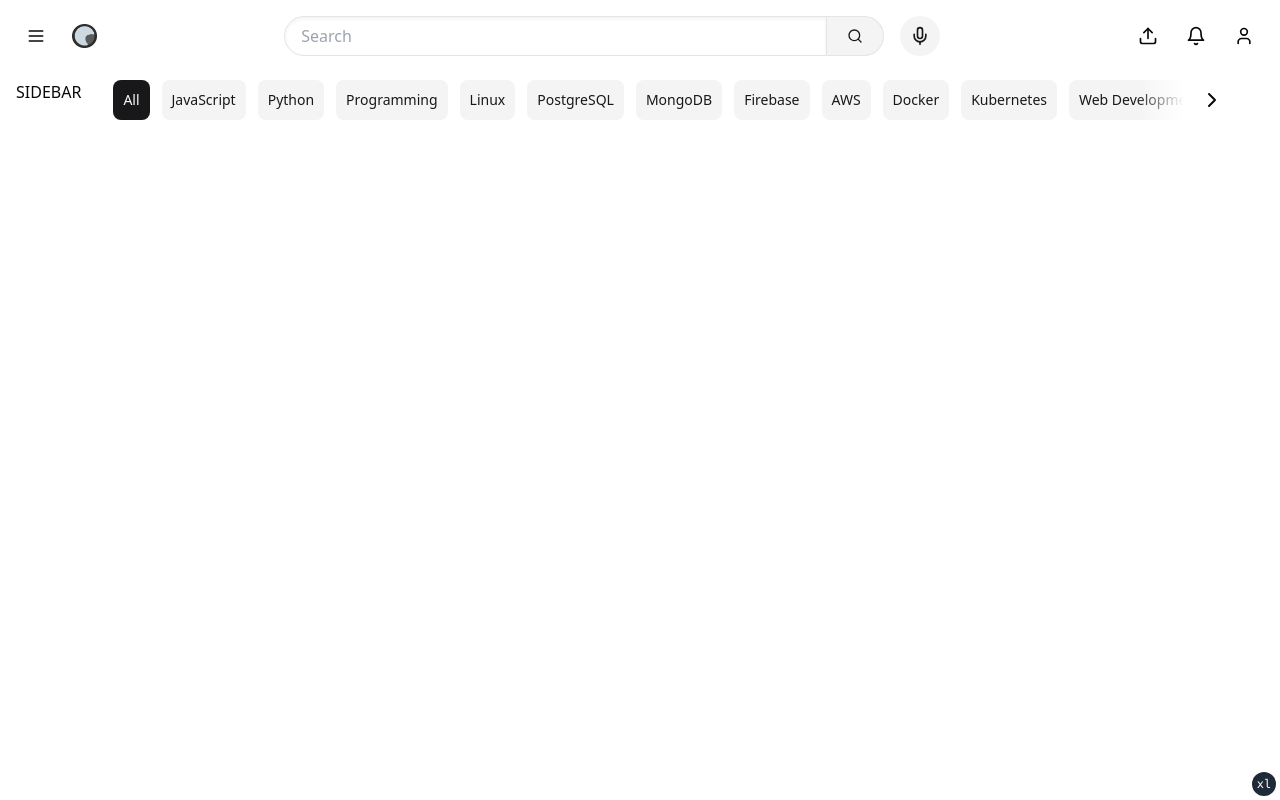
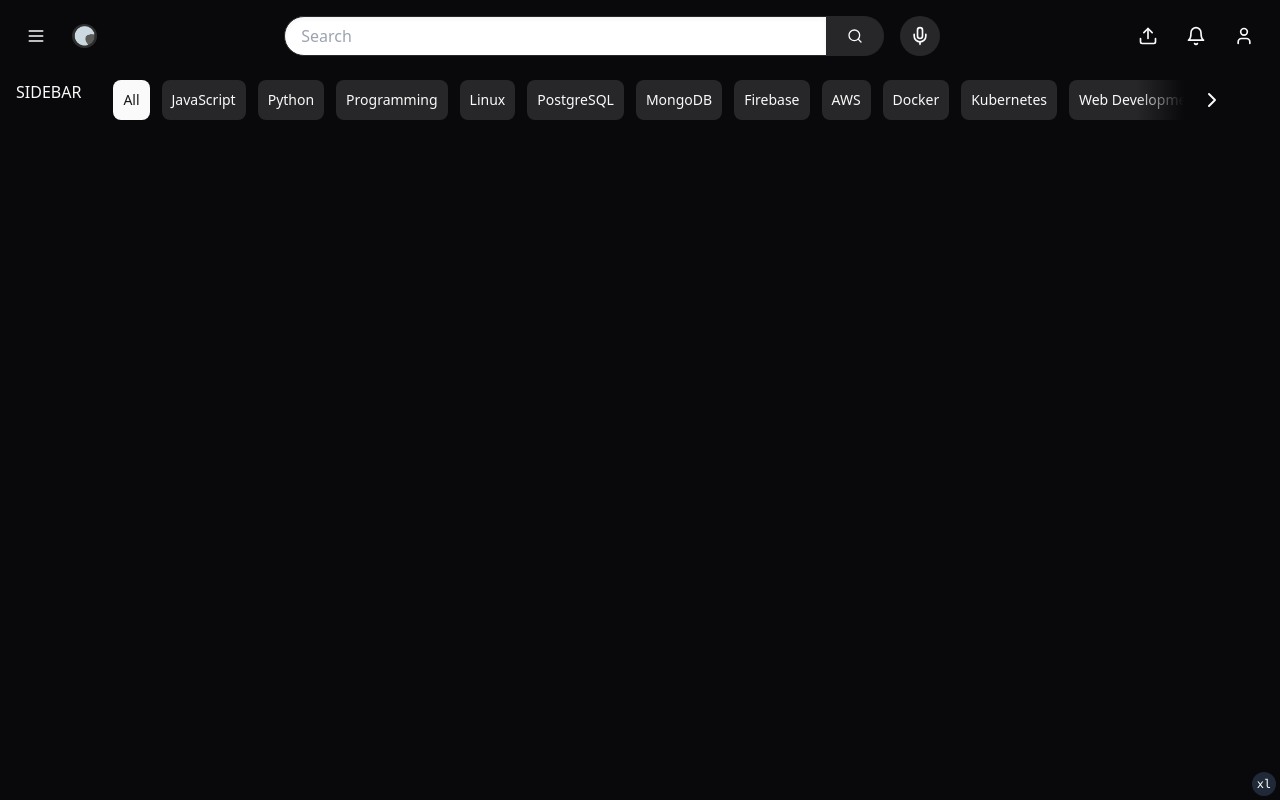
Before and after one commit to jocades/yt-home-gui, a React (Vite) app: page / in a window 1280 px wide. Built offline with nearby package versions, Linux system fonts and the light colour scheme.

Commit message:
add theme provider

```diff
--- a/package.json
+++ b/package.json
@@ -11,12 +11,14 @@
   },
   "dependencies": {
     "@radix-ui/react-dropdown-menu": "^2.0.6",
+    "@radix-ui/react-slot": "^1.0.2",
     "class-variance-authority": "^0.7.0",
     "clsx": "^2.0.0",
     "lucide-react": "^0.285.0",
     "react": "^18.2.0",
     "react-dom": "^18.2.0",
-    "tailwind-merge": "^1.14.0"
+    "tailwind-merge": "^1.14.0",
+    "tailwindcss-animate": "^1.0.7"
   },
   "devDependencies": {
     "@types/node": "^20.8.4",
--- a/src/app.tsx
+++ b/src/app.tsx
@@ -1,16 +1,17 @@
-import { PageHeader } from './components/layout/page-header'
-import { useEffect, useState } from 'react'
+import { Header } from './components/layout/header'
+import { useState } from 'react'
 import { TailwindIndicator } from './components/tailwind-indicator'
 import { CategoryList } from './components/category-list'
 import { categories } from './assets/data'
+import { ThemeProvider } from './contexts/theme'
 
 export default function App() {
   const [selectedCategory, setSelectedCategory] = useState(categories[0])
 
   return (
-    <>
+    <ThemeProvider>
       <div className='max-h-screen flex flex-col p-2 md:p-4'>
-        <PageHeader />
+        <Header />
         <div className='grid grid-cols-[auto,1fr] flex-grow overflow-auto'>
           <div className='flex flex-col'>SIDEBAR</div>
           <div className='sticky top-0 z-10 px-8 pb-4 overflow-x-hidden'>
@@ -23,6 +24,6 @@ export default function App() {
         </div>
       </div>
       <TailwindIndicator />
-    </>
+    </ThemeProvider>
   )
 }
--- a/src/components/layout/page-header.tsx
+++ b/src/components/layout/header.tsx
@@ -5,21 +5,13 @@ import {
   MicIcon,
   SearchIcon,
   UploadIcon,
-  UserIcon,
 } from 'lucide-react'
 import { Button } from '../ui/button'
 import { useReducer } from 'react'
 import { cn } from '@/lib/utils'
-import {
-  DropdownMenu,
-  DropdownMenuContent,
-  DropdownMenuItem,
-  DropdownMenuLabel,
-  DropdownMenuSeparator,
-  DropdownMenuTrigger,
-} from '../ui/dropdown-menu'
+import { UserMenu } from '../user-menu'
 
-export function PageHeader() {
+export function Header() {
   const [showSearch, toggleSearch] = useReducer((x) => !x, false)
 
   return (
@@ -99,22 +91,3 @@ export function PageHeader() {
     </div>
   )
 }
-
-function UserMenu() {
-  return (
-    <DropdownMenu>
-      <DropdownMenuTrigger asChild>
-        <Button variant='ghost' size='icon'>
-          <UserIcon />
-        </Button>
-      </DropdownMenuTrigger>
-      <DropdownMenuContent className='w-56'>
-        <DropdownMenuLabel className='font-normal'>
-          jordicalafat
-        </DropdownMenuLabel>
-        <DropdownMenuSeparator />
-        <DropdownMenuItem></DropdownMenuItem>
-      </DropdownMenuContent>
-    </DropdownMenu>
-  )
-}
--- a/src/components/ui/button.tsx
+++ b/src/components/ui/button.tsx
@@ -1,5 +1,7 @@
 import { cn } from '@/lib/utils'
 import { cva, type VariantProps } from 'class-variance-authority'
+import { Slot } from '@radix-ui/react-slot'
+import { forwardRef } from 'react'
 
 const buttonVariants = cva(
   'flex items-center justify-center rounded-md transition-colors',
@@ -30,20 +32,23 @@ const buttonVariants = cva(
 )
 
 export interface ButtonProps
-  extends React.ComponentProps<'button'>, VariantProps<typeof buttonVariants> {}
+  extends
+    React.ComponentPropsWithoutRef<'button'>,
+    VariantProps<typeof buttonVariants> {}
 
-function Button(
-  { children, className, variant, size, ...props }: ButtonProps,
-) {
+const Button = forwardRef<HTMLButtonElement, ButtonProps>(
+  ({ children, className, variant, size, ...props }: ButtonProps, ref) => {
     return (
       <button
+        ref={ref}
         className={cn(buttonVariants({ variant, size, className }))}
         {...props}
       >
         {children}
       </button>
     )
-}
+  },
+)
 Button.displayName = 'Button'
 
 export { Button, buttonVariants }
--- /dev/null
+++ b/src/components/user-menu.tsx
@@ -0,0 +1,46 @@
+import {
+  DropdownMenu,
+  DropdownMenuContent,
+  DropdownMenuItem,
+  DropdownMenuLabel,
+  DropdownMenuSeparator,
+  DropdownMenuTrigger,
+} from '@/components/ui/dropdown-menu'
+import { Button } from '@/components/ui/button'
+import { useTheme } from '@/contexts/theme'
+import { GithubIcon, MoonIcon, SunIcon, UserIcon } from 'lucide-react'
+
+export function UserMenu() {
+  const { theme, setTheme } = useTheme()
+
+  return (
+    <DropdownMenu>
+      <DropdownMenuTrigger asChild>
+        <Button variant='ghost' size='icon'>
+          <UserIcon />
+        </Button>
+      </DropdownMenuTrigger>
+      <DropdownMenuContent className='w-[200px]'>
+        <DropdownMenuLabel className='flex gap-2'>
+          <GithubIcon className='h-5' />
+          <a
+            href='https://github.com/jocades'
+            target='_blank'
+            rel='noreferrer'
+            className='font-semibold text-muted-foreground hover:text-accent-foreground transition-colors'
+          >
+            @jocades
+          </a>
+        </DropdownMenuLabel>
+        <DropdownMenuSeparator />
+        <DropdownMenuItem
+          onSelect={() => setTheme(theme === 'light' ? 'dark' : 'light')}
+        >
+          <SunIcon className='rotate-0 scale-100 transition-all dark:-rotate-90 dark:scale-0 h-5 mr-2' />
+          <MoonIcon className='absolute rotate-90 scale-0 transition-all dark:rotate-0 dark:scale-100 h-5 mr-2' />
+          Appearance
+        </DropdownMenuItem>
+      </DropdownMenuContent>
+    </DropdownMenu>
+  )
+}
--- /dev/null
+++ b/src/contexts/theme.tsx
@@ -0,0 +1,26 @@
+import { useLocalStorage } from '@/hooks/use-local-storage'
+import { createContext, useContext, useEffect } from 'react'
+import { Theme } from '@/types'
+
+interface ThemeContextValue {
+  theme: Theme
+  setTheme: (theme: Theme) => void
+}
+
+const ThemeContext = createContext({} as ThemeContextValue)
+
+export const useTheme = () => useContext(ThemeContext)
+
+export function ThemeProvider({ children }: { children: React.ReactNode }) {
+  const [theme, setTheme] = useLocalStorage<Theme>('theme', 'dark')
+
+  useEffect(() => {
+    document.documentElement.setAttribute('class', theme)
+  }, [theme])
+
+  return (
+    <ThemeContext.Provider value={{ theme, setTheme }}>
+      {children}
+    </ThemeContext.Provider>
+  )
+}
--- /dev/null
+++ b/src/hooks/use-geolocation.ts
@@ -0,0 +1,26 @@
+import { useEffect, useState } from 'react'
+
+export function useGeolocation(options?: PositionOptions) {
+  const [loading, setLoading] = useState(true)
+  const [error, setError] = useState<GeolocationPositionError | null>(null)
+  const [coords, setCoords] = useState({} as GeolocationCoordinates)
+
+  useEffect(() => {
+    const id = navigator.geolocation.watchPosition(
+      (pos) => {
+        setCoords(pos.coords)
+        setError(null)
+        setLoading(false)
+      },
+      (err) => {
+        setError(err)
+        setLoading(false)
+      },
+      options,
+    )
+
+    return () => navigator.geolocation.clearWatch(id)
+  }, [options])
+
+  return { loading, error, coords }
+}
--- /dev/null
+++ b/src/hooks/use-local-storage.ts
@@ -0,0 +1,18 @@
+import { useEffect, useState } from 'react'
+
+export function useLocalStorage<T>(key: string, initialValue: T) {
+  const [value, setValue] = useState(initialValue)
+
+  useEffect(() => {
+    const item = localStorage.getItem(key)
+    if (item) setValue(JSON.parse(item))
+  }, [key])
+
+  return [
+    value,
+    (value: T) => {
+      localStorage.setItem(key, JSON.stringify(value))
+      setValue(value)
+    },
+  ] as const
+}
--- /dev/null
+++ b/src/types.ts
@@ -0,0 +1 @@
+export type Theme = 'light' | 'dark'
--- a/tailwind.config.js
+++ b/tailwind.config.js
@@ -72,5 +72,5 @@ module.exports = {
       },
     },
   },
-  plugins: [],
+  plugins: [require('tailwindcss-animate')],
 }
```
Also changed, not shown: 1 other file (tests, documents, lock files or other folders). Lines whose indentation alone changed are shown as unchanged.
